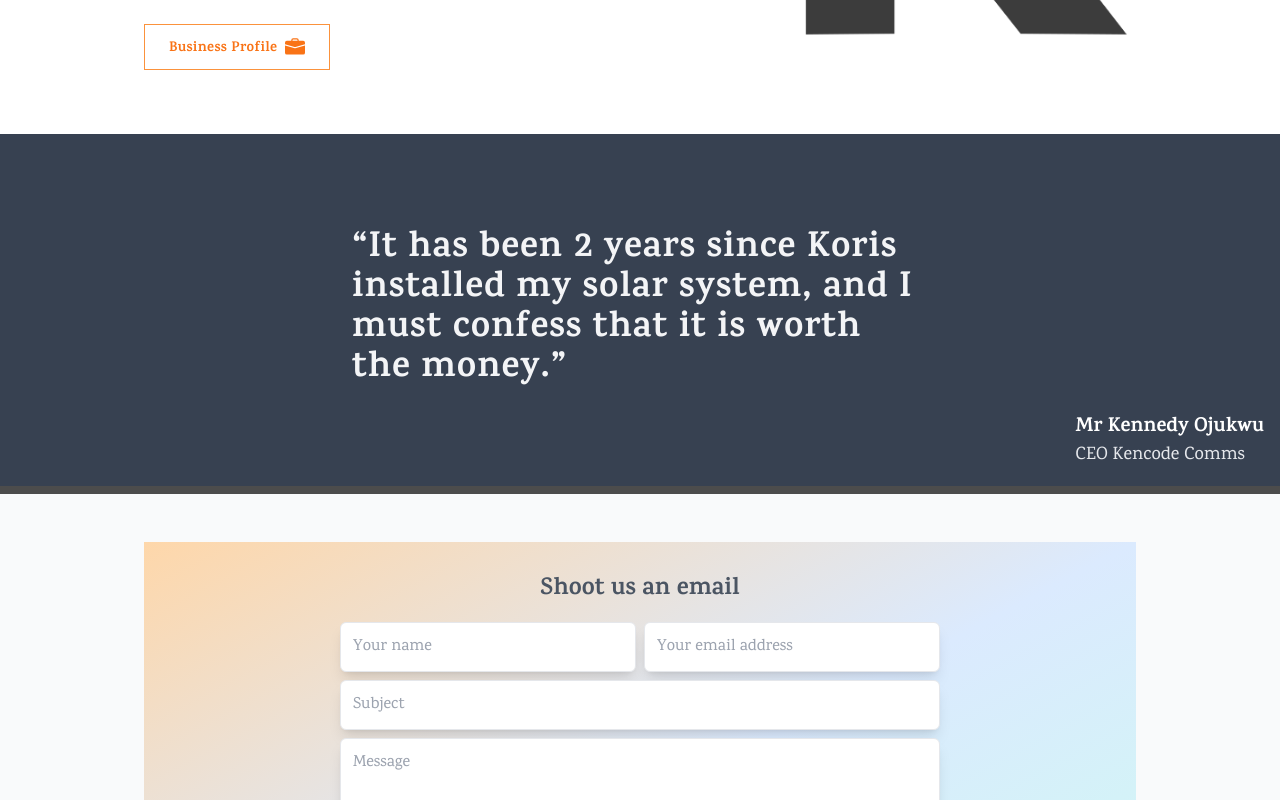
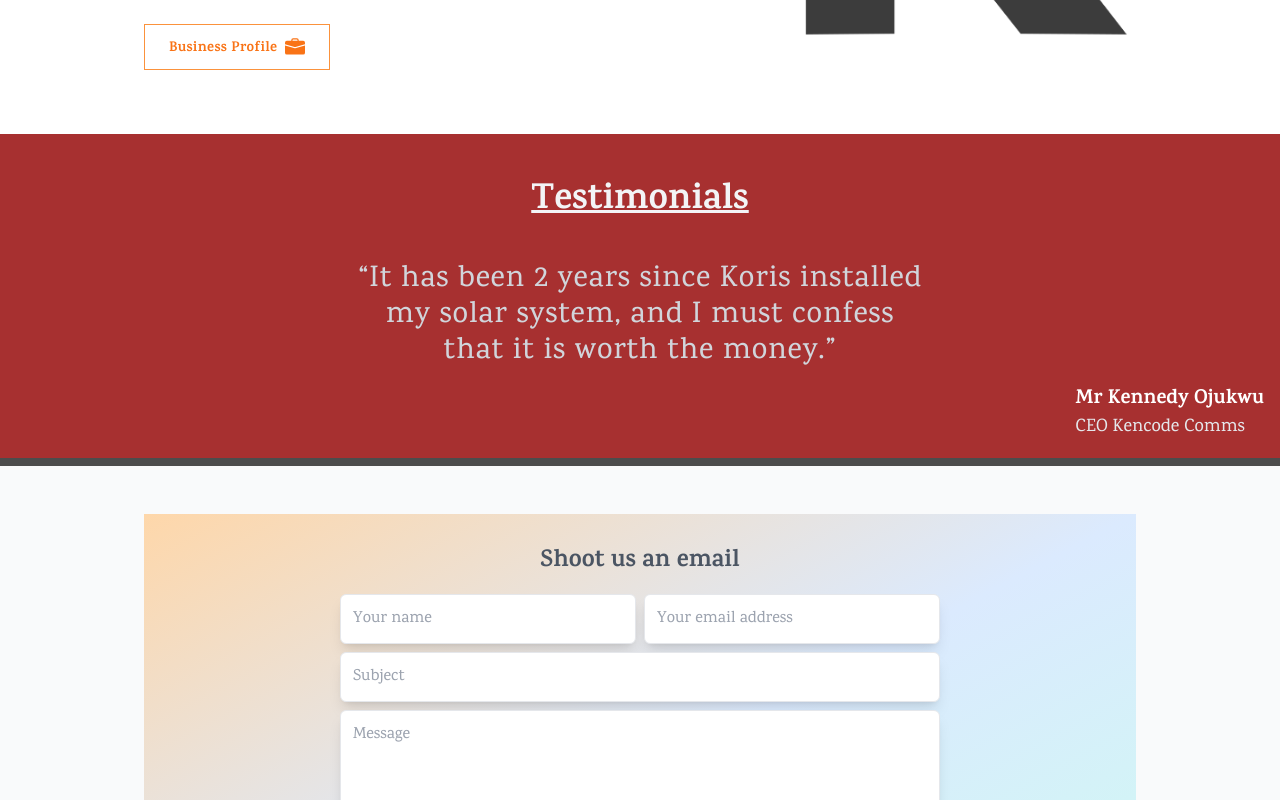
Before and after one commit to codedken/korisenergy, a Next.js app: page / in a window 1280 px wide. Shown: the part 1700-2500 px from the top of the page. Built offline with nearby package versions, Linux system fonts and the light colour scheme; no server answers.

Commit message:
added the company's official email address

```diff
--- a/components/HomeSlideText.jsx
+++ b/components/HomeSlideText.jsx
@@ -22,7 +22,7 @@ const HomeSlideText = () => {
               style={{ fontFamily: "Kanit" }}
               className="lg:text-7xl w-[20%] text-5xl text-center font-bold text-white"
             >
-              Durable Systems To Provide You With Comfort
+              Durable systems to provide you with comfort
             </h1>
             <h1
               style={{ fontFamily: "Kanit" }}
--- a/components/Navbar.jsx
+++ b/components/Navbar.jsx
@@ -13,7 +13,7 @@ const Navbar = () => {
   useEffect(() => {
     const handleColor = () => {
       if (window.scrollY >= 30) {
-        setColor("#ffffff");
+        setColor("#faf9f6");
         setTextColor("#000000");
       } else {
         setColor("transparent");
@@ -29,7 +29,7 @@ const Navbar = () => {
   return (
     <div
       style={{ backgroundColor: `${color}` }}
-      className="fixed w-full flex justify-between shadow-black/10 shadow-sm items-center py-5 px-5 lg:px-36 text-white ease-in duration-300 z-20"
+      className="fixed w-full flex justify-between items-center py-5 px-5 lg:px-36 text-white ease-in duration-300 z-20"
     >
       <Link href="/" className="z-50">
         <div className="flex items-center justify-center gap-1">
--- a/components/Project.jsx
+++ b/components/Project.jsx
@@ -3,9 +3,9 @@ import Image from "next/image";
 const Project = ({ project: { title, description, image } }) => {
   return (
     <div className="p-4 border border-gray-100 shadow-md">
-      <div className="h-48 w-full relative">
+      <div className="h-48 w-full relative block">
         <Image
-          src="https://res.cloudinary.com/dsfdj3laa/image/upload/v1675407565/korisenergy/Untitled-2.png"
+          src={image[0]}
           fill={true}
           style={{ objectFit: "cover" }}
           alt="project image"
--- a/components/Slider.jsx
+++ b/components/Slider.jsx
@@ -23,7 +23,7 @@ const Slider = ({ slides }) => {
                 key={i}
                 src={slide.image}
                 fill={true}
-                priority={true}
+                placeholder="blur"
                 alt="product"
                 className="w-full h-full object-cover"
               />
--- a/pages/contact.js
+++ b/pages/contact.js
@@ -16,7 +16,7 @@ const contact = () => {
             </h4>
             <h4 className="flex gap-3 text-gray-600 lg:text-xl text-lg">
               <FaEnvelope size={18}/>
-              korisenergysolutions@gmail.com
+              customersupport@korisenergy.com
             </h4>
             <h4 className="flex gap-3 text-gray-600 lg:text-xl text-lg">
               <FaMapMarkerAlt size={18}/>
--- a/pages/index.js
+++ b/pages/index.js
@@ -97,14 +97,20 @@ export default function Home() {
           </div>
         </div>
         <About />
-        <div className="py-12 px-6 w-full bg-gray-700 flex relative flex-col justify-center items-center">
-          <q className="my-12 text-gray-100 tracking-wide lg:w-[36rem] w-auto lg:text-4xl md:text-2xl text-xl font-bold">
+        <div className="md:py-12 py-8 px-6 w-full bg-red-500 flex relative flex-col justify-center items-center">
+          <div className="absolute top-0 left-0 right-0 bottom-0 w-full h-full bg-black opacity-30" />
+          <h3 className="lg:text-4xl md:text-2xl text-xl font-bold text-gray-100 relative underline">Testimonials</h3>
+          <q className="relative lg:my-10 my-8 text-gray-300 tracking-wide lg:w-[36rem] w-auto lg:text-3xl md:text-xl text-lg text-center">
             It has been 2 years since Koris installed my solar system, and I
             must confess that it is worth the money.
           </q>
           <div className="absolute bottom-4 right-4">
-            <p className="md:text-xl text-lg text-white font-bold">Mr Kennedy Ojukwu</p>
-            <p className="md:text-lg text-base text-gray-200">CEO Kencode Comms</p>
+            <p className="md:text-xl text-lg text-white font-bold">
+              Mr Kennedy Ojukwu
+            </p>
+            <p className="md:text-lg text-base text-gray-200">
+              CEO Kencode Comms
+            </p>
           </div>
         </div>
         <div className="relative w-full bg-gray-50 mt-2 md:px-36 py-12">
```
